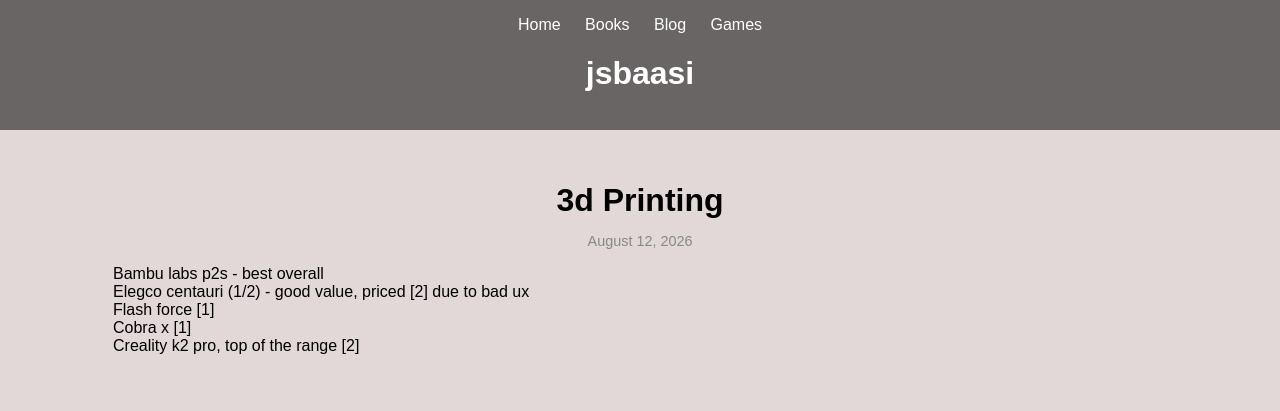
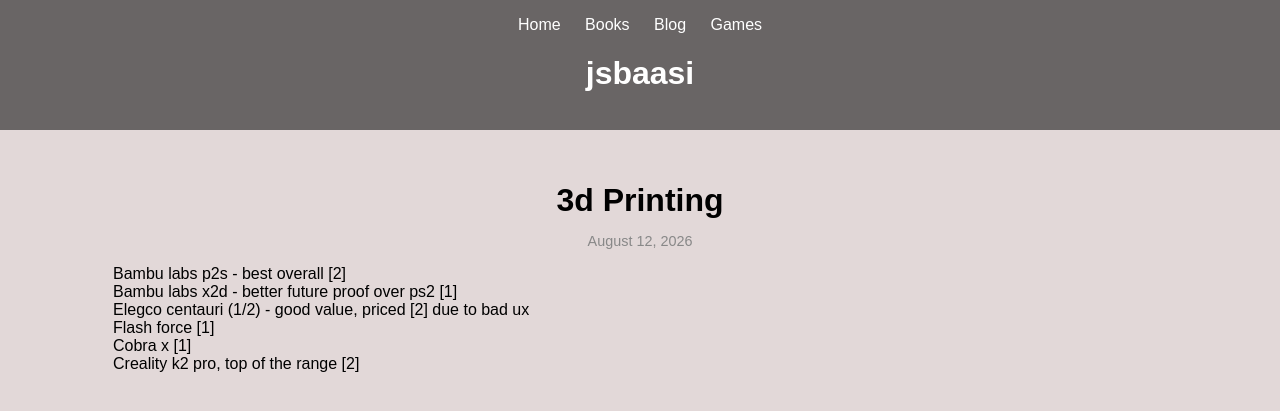
Before and after one commit to jsbaasi/jsbaasi.github.io, a Jekyll site: the page built from _posts/2026-08-12-3d-printing.md, in a window 1280 px wide. Shown: the top 411 px of the page. Built offline with Jekyll 4.4.1, drawn with Linux system fonts in a browser that asks for light colours.

Commit message:
vault backup: 2026-08-12 11:38:06

```diff
--- a/_posts/2026-08-12-3d-printing.md
+++ b/_posts/2026-08-12-3d-printing.md
@@ -5,7 +5,8 @@ date: 2026-08-12 11:14:14 +0000
 categories: development
 permalink: /3d-printing/
 ---
-Bambu labs p2s - best overall
+Bambu labs p2s - best overall [2]
+Bambu labs x2d - better future proof over ps2 [1]
 Elegco centauri (1/2) - good value, priced [2] due to bad ux
 Flash force [1]
 Cobra x [1]
```
